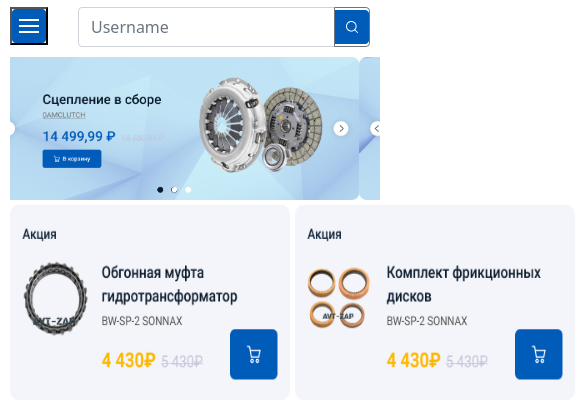
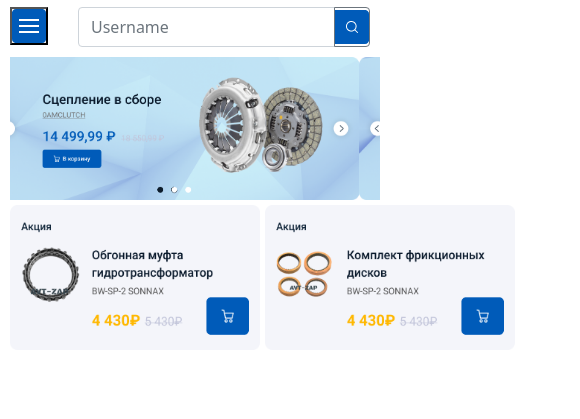
Before and after one commit to RoikPavel/HTMLseptember, a plain HTML site: page html_project/index.html in a window 390 px wide. Shown: the part 115-534 px from the top of the page, 580 px wide, since content can reach past the window. Drawn offline with nearby package versions, Linux system fonts and the light colour scheme.

Commit message:
add main_top - змінено розмір img

```diff
--- a/html_project/media.css
+++ b/html_project/media.css
@@ -37,8 +37,8 @@
     padding: 5px 5px 5px 0 ;
 }
 .main_top_promo_up img, .main_top_promo_down img{
-    width: 280px;
-    height: 195px;
+    width: 250px;
+    height: 145px;
 }
 
 
```
